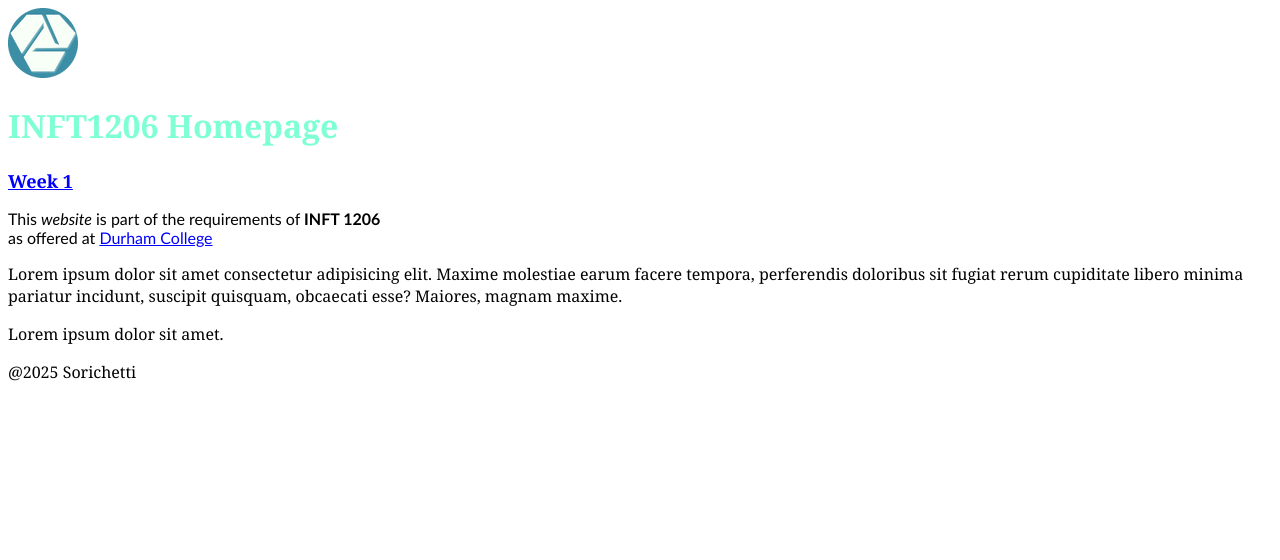
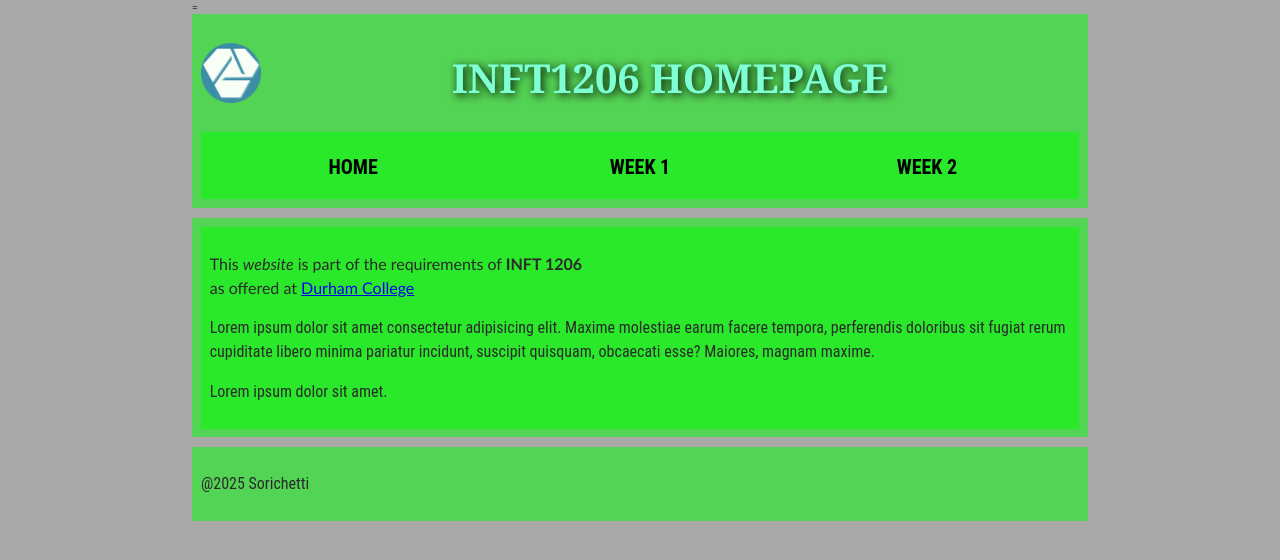
Before and after one commit to asorichetti/SorichettA_INFT1206, a plain HTML site: page index.html in a window 1280 px wide. Drawn offline with Linux system fonts and the light colour scheme.

Commit message:
Edited CSS for index page

```diff
--- /dev/null
+++ b/CSS/style.css
@@ -0,0 +1,138 @@
+/* || General setup */
+
+html, body {
+  margin: 0;
+  padding: 0;
+}
+
+html {
+  font-size: 10px;
+  background-color: #a9a9a9;
+}
+
+body {
+  width: 70%;
+  min-width: 800px;
+  margin: 0 auto;
+}
+
+/* || typography */
+
+h1, h2, h3 {
+  font-family: 'Cinzel Decorative', cursive;
+  color: #2a2a2a;
+}
+
+p, input, li {
+  font-family: 'Roboto Condensed', sans-serif;
+  color: #2a2a2a;
+}
+
+h1 {
+  font-size: 4rem;
+  text-align: center;
+  text-shadow: 2px 2px 10px black;
+}
+
+h2 {
+  font-size: 3rem;
+  text-align: center;
+}
+
+h3 {
+  font-size: 2.2rem;
+}
+
+p, li {
+  font-size: 1.6rem;
+  line-height: 1.5;
+}
+
+/* || header layout */
+
+header {
+  margin-bottom: 10px;
+  display: flex;
+  flex-flow: row wrap;
+}
+
+body > * {
+  background-color: red;
+  padding: 1%;
+}
+
+main, header, nav, article, aside, footer, section {
+  background-color: rgba(0,255,0,0.5);
+  padding: 1%;
+}
+
+h1 {
+  flex: 5;
+  text-transform: uppercase;
+}
+
+header img {
+  display: block;
+  height: 60px;
+  padding-top: 20.15px;
+}
+
+nav {
+  height: 50px;
+  flex: 100%;
+  display: flex;
+}
+
+nav ul {
+  padding: 0;
+  list-style-type: none;
+  flex: 2;
+  display: flex;
+}
+
+nav li {
+  display: inline;
+  text-align: center;
+  flex: 1;
+}
+
+nav a, nav span {
+  display: inline-block;
+  font-size: 2rem;
+  height: 3rem;
+  line-height: 1.7;
+  text-transform: uppercase;
+  text-decoration: none;
+  color: black;
+
+}
+
+/* || main layout */
+
+main {
+  display: flex;
+}
+
+article, section {
+  flex: 4;
+}
+
+aside {
+  flex: 1;
+  margin-left: 10px;
+  padding: 1%;
+}
+
+aside a {
+  display: block;
+  float: left;
+  width: 50%;
+}
+
+aside img {
+  max-width: 100%;
+}
+
+footer {
+  margin-top: 10px;
+}
--- a/index.html
+++ b/index.html
@@ -1,19 +1,35 @@
 <!DOCTYPE html>
 <html lang="en">
+=
 <head>
+    <link rel="stylesheet" href="./CSS/style.css">
     <meta charset="UTF-8">
     <meta name="viewport" content="width=device-width, initial-scale=1.0">
     <title>INFT1206</title>
 </head>
 
 <body style="font-family: Cambria, Cochin, Georgia, Times, 'Times New Roman', serif;">
-    <img src="./images/VGALogo.png" alt="VideoGameAdept Logo">
-    <h1 style="color: aquamarine; font-family: Cambria, Cochin, Georgia, Times, 'Times New Roman', serif;">INFT1206 Homepage</h1>
-    <a href="./week1/week1example1.html" style="font-size: large; color: blue;"><strong>Week 1</strong></a>
-   <p style="font-family: 'Trebuchet MS', 'Lucida Sans Unicode', 'Lucida Grande', 'Lucida Sans', Arial, sans-serif;">This <em>website</em> is part of the requirements of <strong>INFT 1206</strong>
-   <br> as offered at <a href="https://durhamcollege.ca/" target="_blank" style="color:blue; font-weight: 400;">Durham College</a></p>
-   <p>Lorem ipsum dolor sit amet consectetur adipisicing elit. Maxime molestiae earum facere tempora, perferendis doloribus sit fugiat rerum cupiditate libero minima pariatur incidunt, suscipit quisquam, obcaecati esse? Maiores, magnam maxime.</p>
-   <p>Lorem ipsum dolor sit amet.</p>
+   <header>
+        <img src="./images/VGALogo.png" alt="VideoGameAdept Logo">
+        <h1 style="color: aquamarine; font-family: Cambria, Cochin, Georgia, Times, 'Times New Roman', serif;">INFT1206 Homepage</h1>
+
+        <nav>
+            <ul>
+                <li><a href="./index.html"><strong>Home</strong></a></li>
+                <li><a href="./week1/week1example1.html"><strong>Week 1</strong></a></li>
+                <li><a href="./week2/week2example2.html"><strong>Week 2</strong></a></li>
+            </ul>
+        </nav>
+   </header>
+
+   <main>
+       <article>
+           <p style="font-family: 'Trebuchet MS', 'Lucida Sans Unicode', 'Lucida Grande', 'Lucida Sans', Arial, sans-serif;">This <em>website</em> is part of the requirements of <strong>INFT 1206</strong>
+           <br> as offered at <a href="https://durhamcollege.ca/" target="_blank" style=" font-weight: 400;">Durham College</a></p>
+           <p>Lorem ipsum dolor sit amet consectetur adipisicing elit. Maxime molestiae earum facere tempora, perferendis doloribus sit fugiat rerum cupiditate libero minima pariatur incidunt, suscipit quisquam, obcaecati esse? Maiores, magnam maxime.</p>
+           <p>Lorem ipsum dolor sit amet.</p>
+       </article>
+   </main>
 
 </body>
 
```
